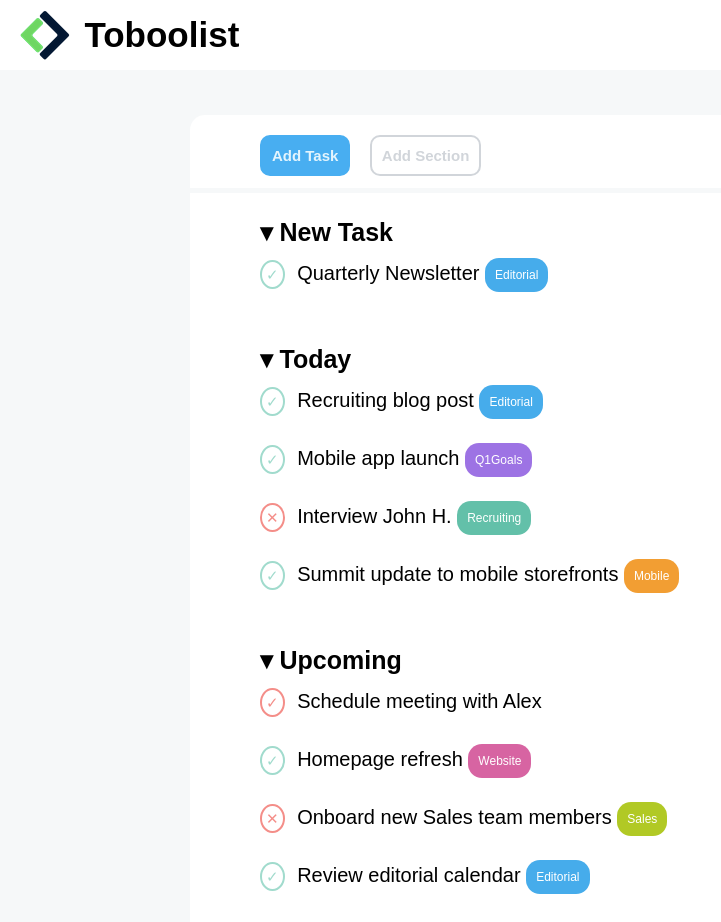
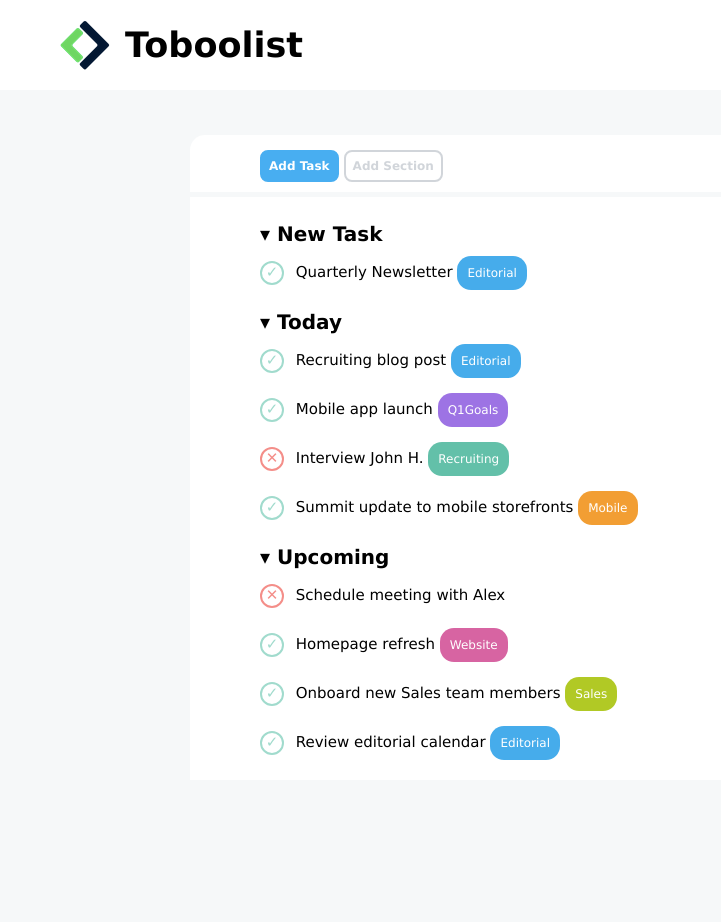
Before and after one commit to constantinandrei/html-css-toboolist, a plain HTML site: page index.html in a window 1280 px wide. Shown: the whole page, without its empty margins (0-721 px from the left). After the commit the page ends 800 px from the top, so only its background shows below. Drawn offline with Linux system fonts and the light colour scheme.

Commit message:
final commit!!! B)

```diff
--- a/css/style.css
+++ b/css/style.css
@@ -6,11 +6,17 @@
 
 body {
     background-color: #F6F8F9;
-    font-family: Arial, Helvetica, sans-serif;
+    font-family: Verdana, Geneva, Tahoma, sans-serif;
 }
 
 header, .buttons-container, .task-container {
     background-color: white;
+}
+
+header {
+    padding-left: 40px;
+    padding-top: 10px;
+    padding-bottom: 10px;
 }
 
 main {
@@ -34,7 +40,7 @@ main {
 
 #add-task {
     background-color: #48AEF1;
-    color: #E3F4FD;
+    color: white;
     border: 2px solid #48AEF1;
 }
 
@@ -44,8 +50,8 @@ main {
 }
 
 .buttons-container {
-    padding-top: 20px;
-    padding-bottom: 12px;
+    padding-top: 15px;
+    padding-bottom: 10px;
     border-top-left-radius: 15px;
     border-top-right-radius: 15px;
     margin-bottom: 5px;
@@ -53,11 +59,10 @@ main {
 
 .button {
     display: inline-block;
-    font-size: 15px;
+    font-size: 12px;
     font-weight: bold;
-    padding: 10px;
-    border-radius: 10px;
-    margin-right: 15px;
+    padding: 7px;
+    border-radius: 8px;
 }
 
 .left-padding {
@@ -65,23 +70,30 @@ main {
 }
 
 .task-container h3 {
+
+    padding-bottom: 15px;
+    font-size: 20px;
+}
+
+.top-padding {
     padding-top: 25px;
-    padding-bottom: 15px;
-    font-size: 25px;
 }
 
 .task-container p {
-    padding-bottom: 35px;
-    font-size: 20px;
+    padding-bottom: 25px;
+    font-size: 15px;
 }
 
 .check {
     border: 2px solid;
     border-radius: 50%;
-    padding: 4px;
     margin-right: 7px;
     font-size: 15px;
     vertical-align: middle;
+    display: inline-block;
+    width: 24px;
+    height: 24px;
+    text-align: center;
 }
 
 .green-border {
--- a/index.html
+++ b/index.html
@@ -30,7 +30,7 @@
 
         <!--New task-->
         <div class="task-container left-padding">
-            <h3 class="task-group">&#9662; New Task</h3>
+            <h3 class="top-padding">&#9662; New Task</h3>
             <p><span class="check green-border">&#10003;</span> Quarterly Newsletter <span class="tag editorial">Editorial</span></p>
         </div>
 
@@ -46,9 +46,9 @@
         <!--Upcoming tasks-->
         <div class="task-container left-padding">
             <h3 class="task-group">&#9662; Upcoming</h3>
-            <p><span class="check red-border">&#10003;</span> Schedule meeting with Alex</p>
+            <p><span class="check red-border">&#10005;</span> Schedule meeting with Alex</p>
             <p><span class="check green-border">&#10003;</span> Homepage refresh <span class="tag website">Website</span></p>
-            <p><span class="check red-border">&#10005;</span> Onboard new Sales team members <span class="tag sales">Sales</span></p>
+            <p><span class="check green-border">&#10003;</span> Onboard new Sales team members <span class="tag sales">Sales</span></p>
             <p><span class="check green-border">&#10003;</span> Review editorial calendar <span class="tag editorial">Editorial</span></p>
         </div>
     </main>
```
